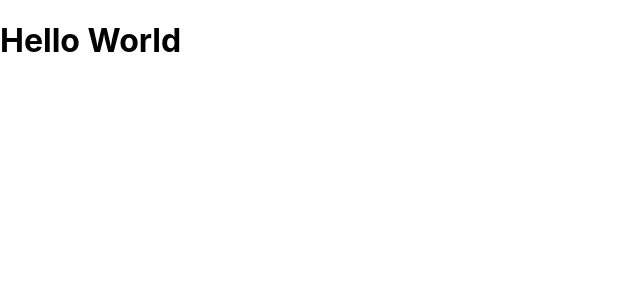
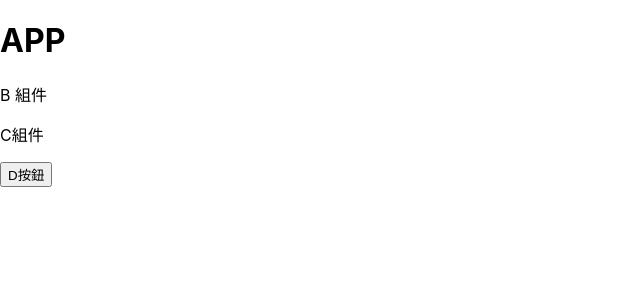
Before and after one commit to alisonwu6/react-typescript-lab, a React (Create React App) app: page / in a window 1280 px wide. Shown: the top 300 px of the page, without its empty margins (0-640 px from the left). Built offline with nearby package versions, Linux system fonts and the light colour scheme.

Commit message:
feat: why useConext

```diff
--- a/src/App.tsx
+++ b/src/App.tsx
@@ -1,9 +1,39 @@
-import React from 'react';
+import React, { useState } from 'react'
+
+type Props = {
+  btnVisible: boolean
+}
+
+const D: React.FC<Props> = ({ btnVisible }) => {
+  console.log('btnVisible', btnVisible)
+  return <button>D按鈕</button>
+}
+
+const C: React.FC<Props> = ({ btnVisible }) => {
+  return (
+    <>
+      <p>C組件</p>
+      <D btnVisible={btnVisible} />
+    </>
+  )
+}
+
+const B: React.FC<Props> = ({ btnVisible }) => {
+  return (
+    <>
+      <p>B 組件</p>
+      <C btnVisible={btnVisible} />
+    </>
+  )
+}
 
 const App: React.FC = () => {
-  return <>
-    <h1>Hello World</h1>
-  </>
+  const [btnVisible, setBtnVisible] = useState(false)
+  return (
+    <>
+      <h1>APP</h1>
+      <B btnVisible={btnVisible} />
+    </>
+  )
 }
-
-export default App;
+export default App
```
